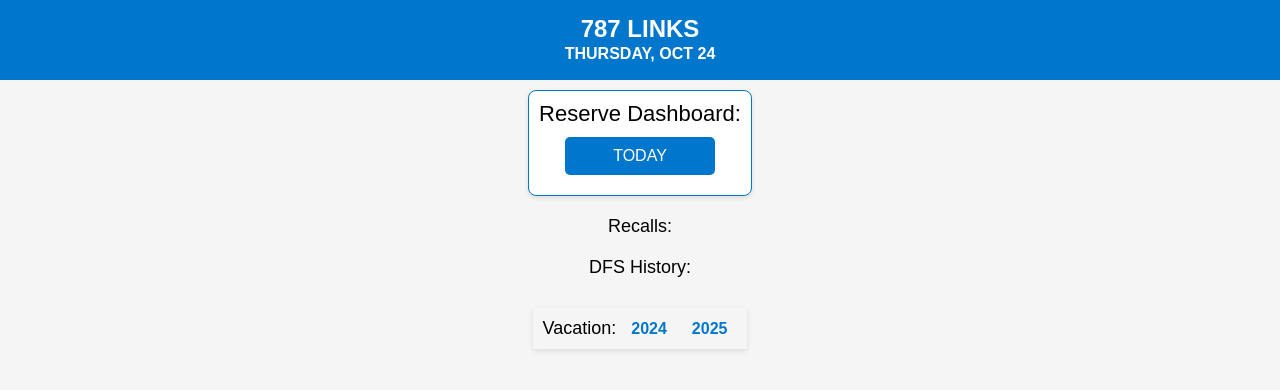
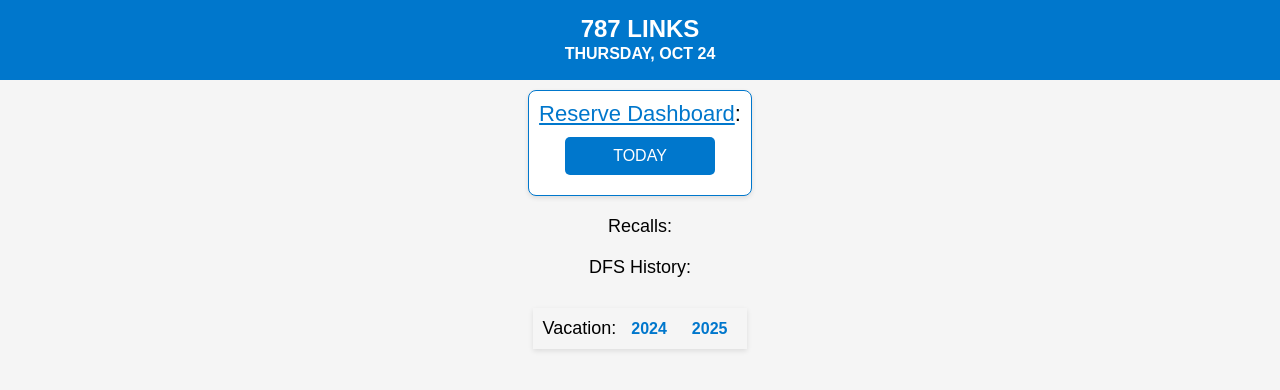
Before and after one commit to 717AR/717AR.github.io, a plain HTML site: page reserve.html in a window 1280 px wide. Drawn offline with Linux system fonts and the light colour scheme.

Commit message:
Update reserve.html

```diff
--- a/reserve.html
+++ b/reserve.html
@@ -113,6 +113,11 @@
             padding: 20px;
             border: 1px solid #888;
             width: 80%; /* Could be more or less, depending on screen size */
+        }
+        .reserve-dashboard-link {
+            color: #0077cc; /* Link color matching the style */
+            cursor: pointer; /* Indicate it's clickable */
+            text-decoration: underline; /* Underlined for a link effect */
         }
     </style>
 </head>
```
